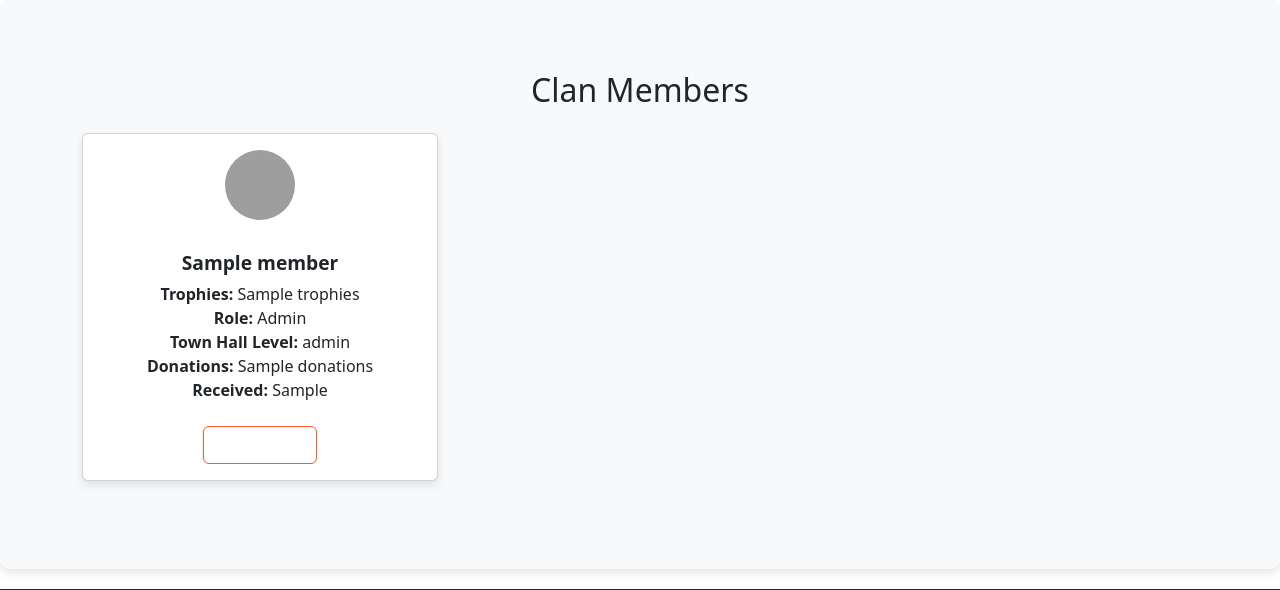
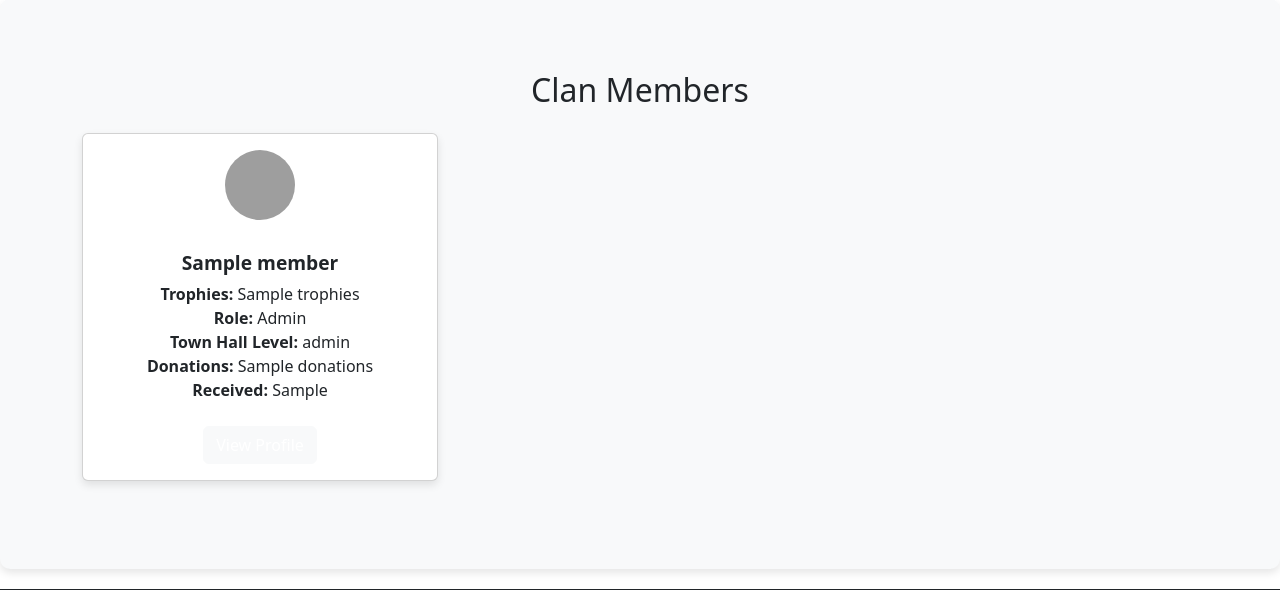
Before and after one commit to mctrinity/cloudvikingswebsite, a Flask app: template templates/members.html in a window 1280 px wide. Shown: the part 77-667 px from the top of the page. Run offline with Flask 3, Linux system fonts and the light colour scheme; the template is opened without the code that fills it: most values are stand-ins (such as "Sample title", 1, 10 or a date in 2020); style sheets or scripts are compiled from the project's sources; grey boxes are pictures that could not be loaded.

Commit message:
change text color for button

```diff
--- a/static/scss/custom-bootstrap.scss
+++ b/static/scss/custom-bootstrap.scss
@@ -4,7 +4,7 @@ $primary: #ff5733;  // Override Bootstrap's primary color
 @import "node_modules/bootstrap/scss/bootstrap"; // Import Bootstrap SCSS
 
 // Ensure primary button text is white
-.btn-primary, .btn-outline-primary {
+.btn-primary, .btn-light {
   color: white;  // Set the text color to white
 }
 
--- a/templates/members.html
+++ b/templates/members.html
@@ -26,8 +26,8 @@
                                     </p>
                                     <!-- Link to CoC Profile -->
                                     <a href="https://link.clashofclans.com/en?action=OpenPlayerProfile&tag={{ member['tag'] | replace('#', '%23') }}"
-                                       class="btn btn-outline-primary mt-2" target="_blank">
-                                       View Profile
+                                    class="btn btn-light mt-2" target="_blank">
+                                    View Profile
                                     </a>
                                 </div>
                             </div>
```
